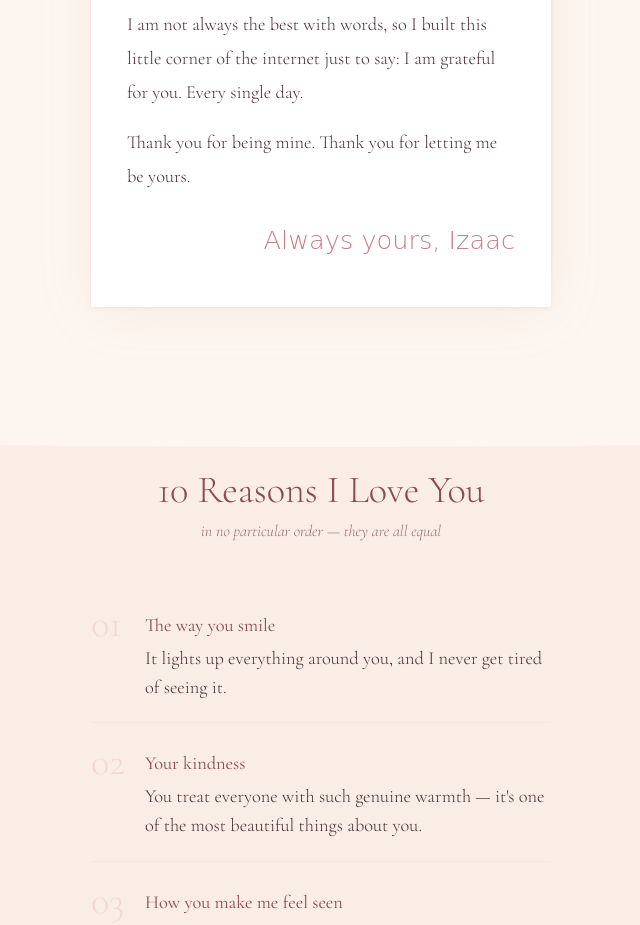
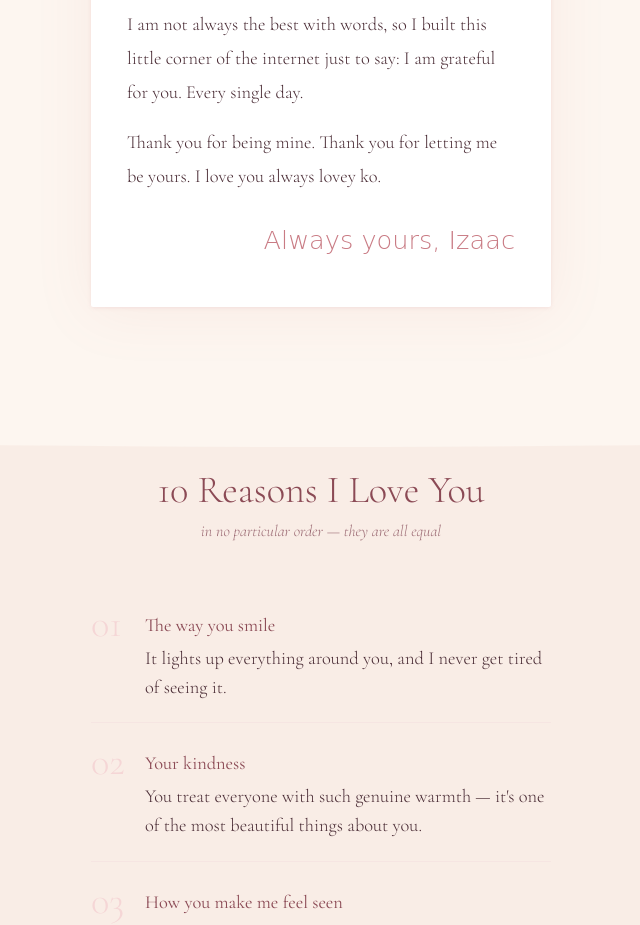
Before and after one commit to IamZacky/Cha, a plain HTML site: page index.html in a window 1280 px wide. Shown: the part 2020-2945 px from the top of the page, without its empty margins (319-959 px from the left). Drawn offline with nearby package versions, Linux system fonts and the light colour scheme; a web font is replaced by a local one.

Commit message:
Update index.html

```diff
--- a/index.html
+++ b/index.html
@@ -437,7 +437,7 @@
         <p>There are moments in life that quietly change everything — and meeting you was one of them. I didn't expect to find someone who would make even the most ordinary days feel worth remembering.</p>
         <p>You are the kind of person who makes the world softer just by being in it. The way you laugh, the way you care, the way you see things — it all stays with me, even when we're apart.</p>
         <p>I am not always the best with words, so I built this little corner of the internet just to say: I am grateful for you. Every single day.</p>
-        <p>Thank you for being mine. Thank you for letting me be yours.</p>
+        <p>Thank you for being mine. Thank you for letting me be yours. I love you always lovey ko.</p>
       </div>
       <p class="letter-sign">Always yours, Izaac</p>
     </div>
```
